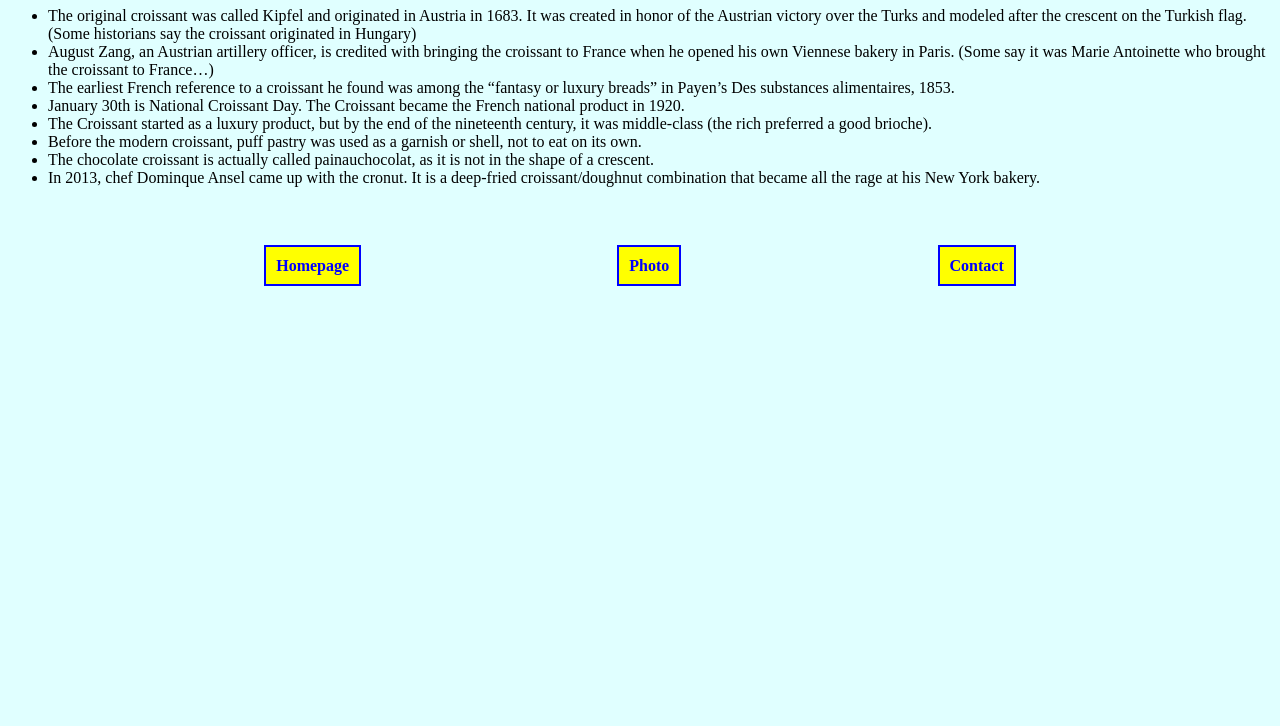
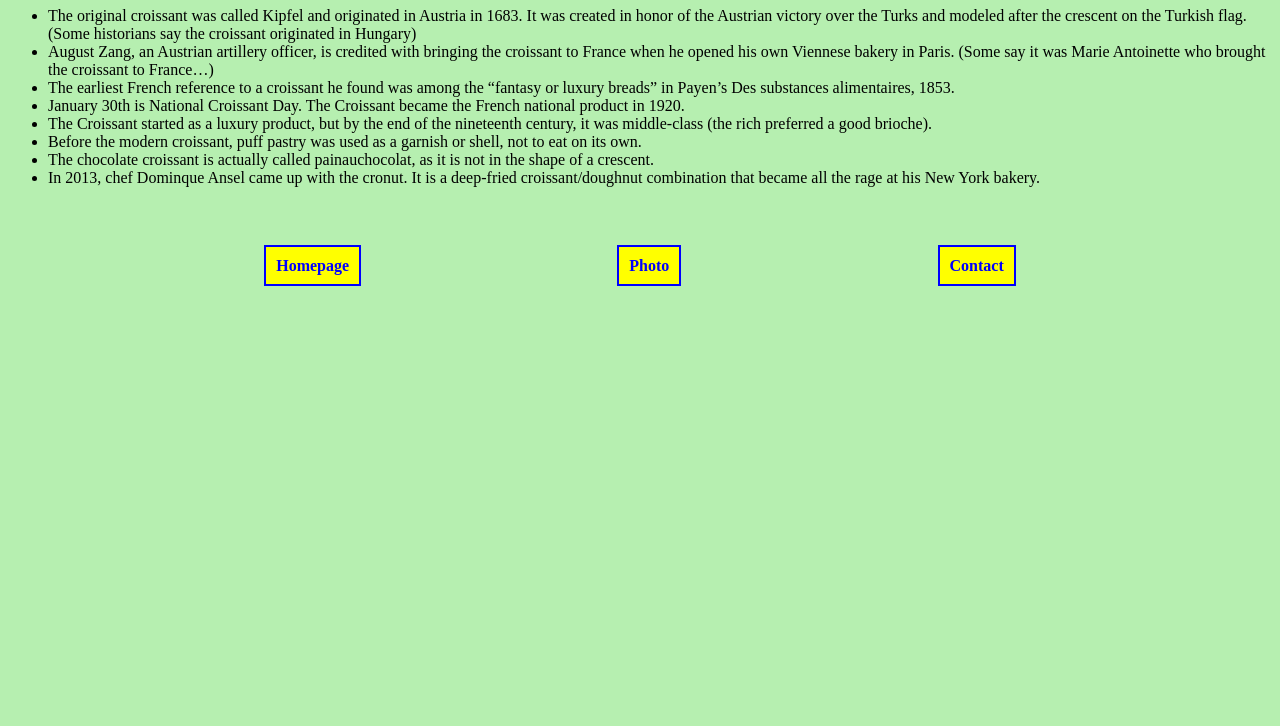
Before and after one commit to NataliiaGolub/Multiple_Page_Hosting, a plain HTML site: page index.html in a window 1280 px wide. Shown: the part 74-800 px from the top of the page. Drawn offline with Linux system fonts and the light colour scheme.

Commit message:
Update style.css

```diff
--- a/styles/style.css
+++ b/styles/style.css
@@ -1,5 +1,5 @@
 body {
-  background: lightcyan;
+  background: #b6efb0;
 }
 h1 {
   text-align: center;
```
